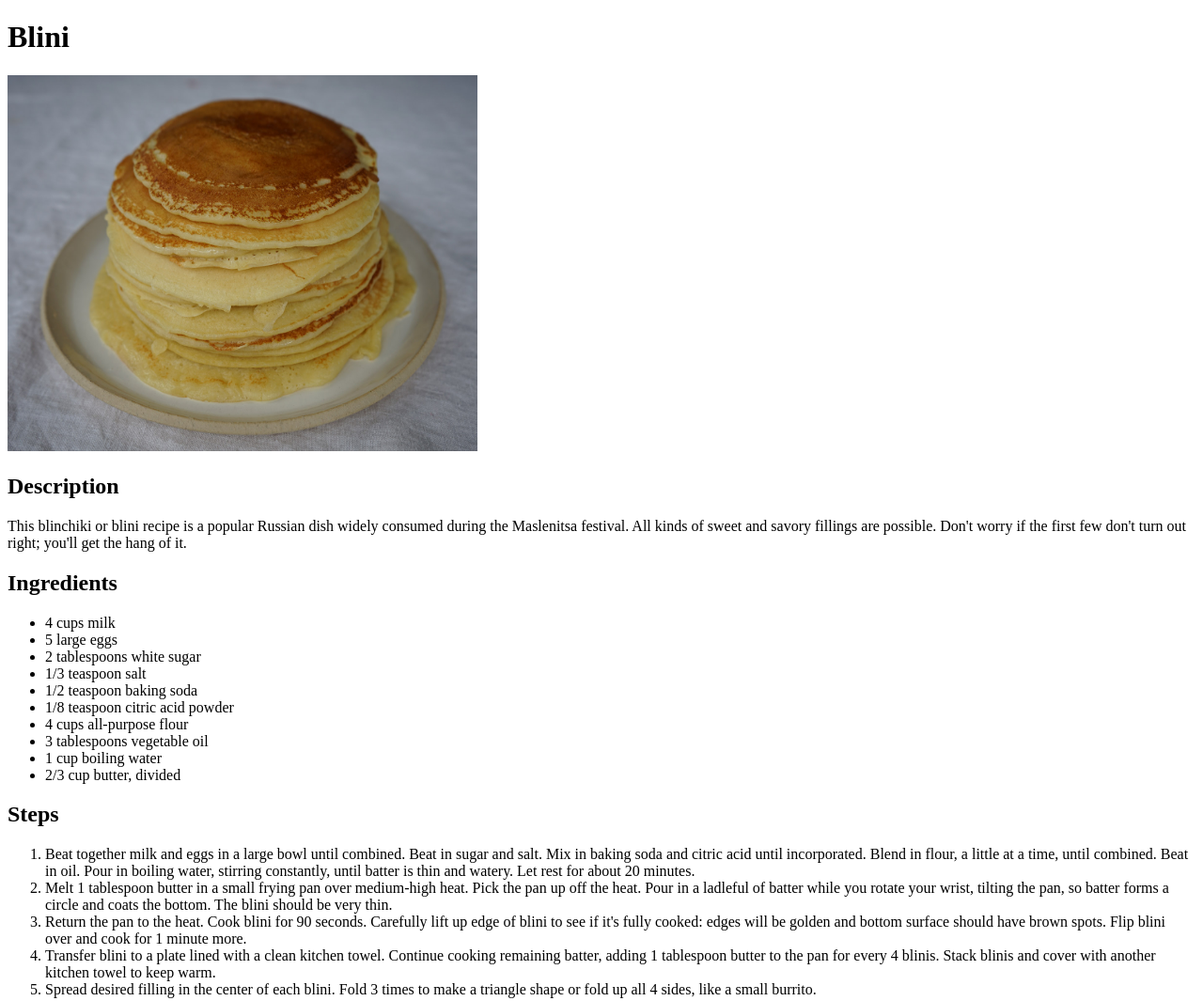
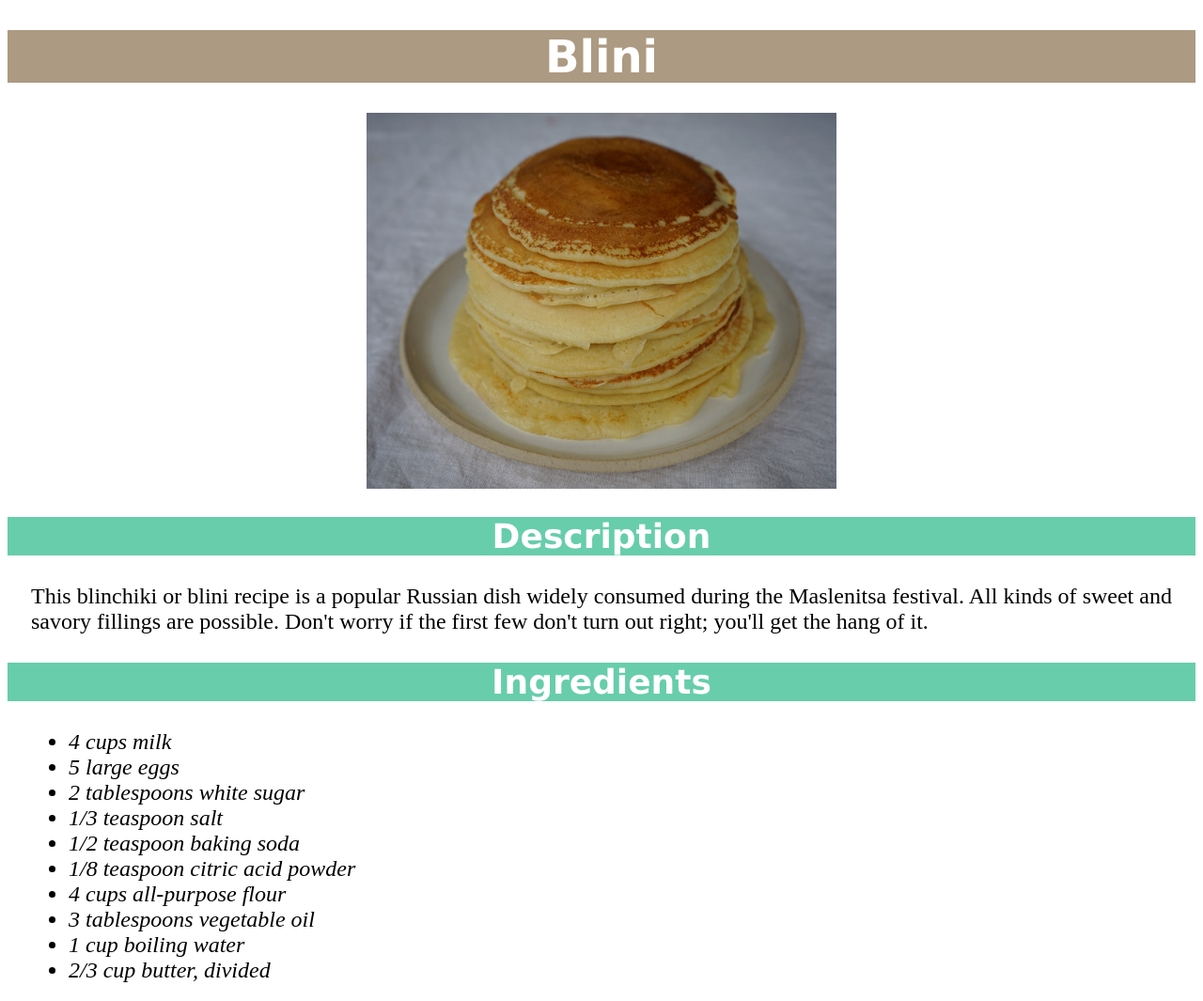
Before and after one commit to Yaroslav-by/odin-recipes, a plain HTML site: page recipes/blini.html in a window 1280 px wide. Shown: the top 1065 px of the page at 94% size. Drawn offline with Linux system fonts and the light colour scheme.

Commit message:
Add some CSS to recipes
Use the external CSS method, try to use several of the properties, such as
color, background color, typography properties, etc. This is just to practice
and get used to writing CSS, not to make something looks good.

```diff
--- a/recipes/blini.html
+++ b/recipes/blini.html
@@ -4,18 +4,19 @@
     <meta charset="UTF-8">
     <meta name="viewport" content="width=device-width, initial-scale=1.0">
     <title>Blini</title>
+    <link rel="stylesheet", href="../style.css">
 </head>
 <body>
-    <h1>Blini</h1>
-    <img src="../images/blini.jpeg" width="500" height="400" alt="Blini image">
-    <h2>Description</h2>
-    <p>
+    <h1 id="title">Blini</h1>
+    <img class="dish image" src="../images/blini.jpeg" alt="Blini image">
+    <h2 class="subtitle">Description</h2>
+    <p class="text">
         This blinchiki or blini recipe is a popular Russian dish widely consumed during the Maslenitsa
         festival. All kinds of sweet and savory fillings are possible. Don't worry if the first few don't
         turn out right; you'll get the hang of it.
     </p>
-    <h2>Ingredients</h2>
-    <ul>
+    <h2 class="subtitle">Ingredients</h2>
+    <ul class="text italic">
         <li>4 cups milk</li>
         <li>5 large eggs</li>
         <li>2 tablespoons white sugar</li>
@@ -27,8 +28,8 @@
         <li>1 cup boiling water</li>
         <li>2/3 cup butter, divided</li>
     </ul>
-    <h2>Steps</h2>
-    <ol>
+    <h2 class="subtitle">Steps</h2>
+    <ol class="text">
         <li>
             Beat together milk and eggs in a large bowl until combined. Beat in sugar and salt. Mix in baking soda and
             citric acid until incorporated. Blend in flour, a little at a time, until combined. Beat in oil.
--- /dev/null
+++ b/style.css
@@ -0,0 +1,45 @@
+#title,
+#list,
+.subtitle {
+    font-family: Verdana, Geneva, Tahoma, sans-serif;
+}
+
+#title,
+.subtitle {
+    text-align: center;
+    color: white;
+}
+
+#title {
+    background-color: rgb(172, 154, 130);
+    font-size: 48px;
+}
+
+#list,
+.text {
+    font-size: 24px;
+    margin-left: 25px;
+    margin-right: 25px;
+    text-align: justify;
+}
+
+#list {
+    list-style-type: circle;
+}
+
+.subtitle {
+    font-size: 36px;
+    background-color: rgb(103, 205, 171);
+}
+
+.dish.image {
+   height: 400px;
+   width: 500px;
+   display: block;
+   margin-left: auto;
+   margin-right:auto;
+}
+
+.italic {
+    font-style: italic;
+}
```
Also changed, not shown: index.html (+3 -2 lines), recipes/borsch.html (+9 -8 lines), recipes/draniki.html (+9 -8 lines), recipes/herring_under_a_fur_coat.html (+9 -8 lines).
